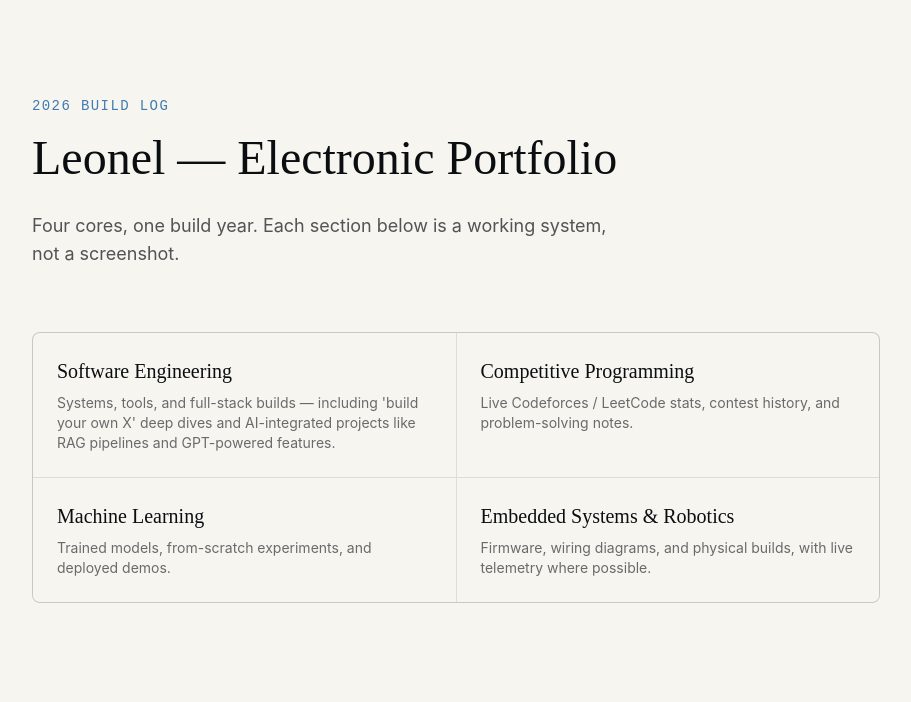
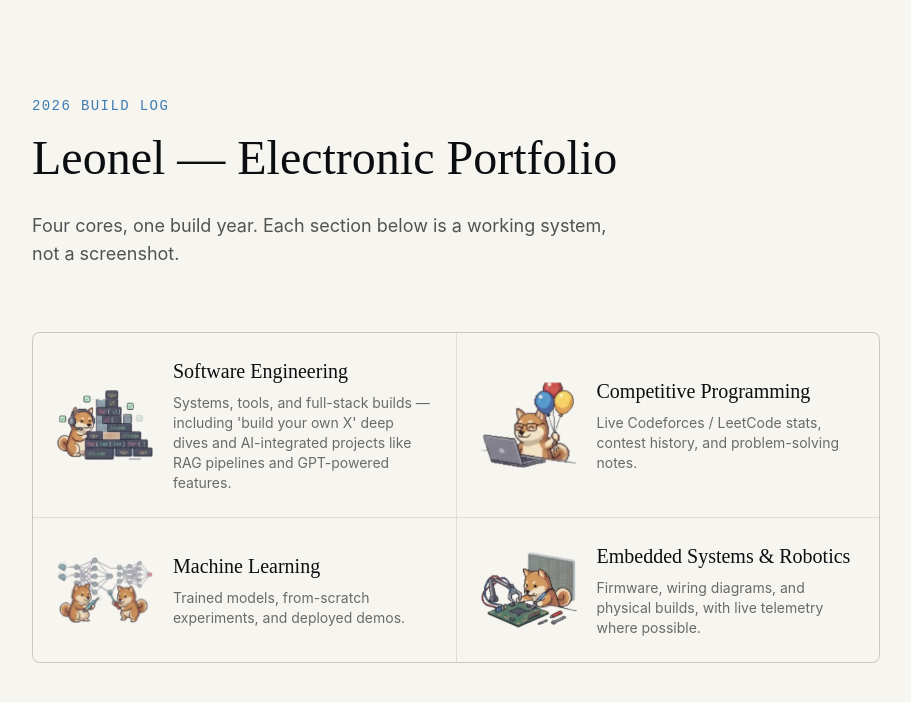
Before and after one commit to herrdelta83/E-Portfolio, a Next.js app in the folder frontend/: page / in a window 1280 px wide. Shown: the top 702 px of the page, without its empty margins (184-1095 px from the left). Built offline with nearby package versions, Linux system fonts and the light colour scheme.

Commit message:
Update: reverted to the original simple grid (no alternating sides, no sparks) — the only addition kept is the mascot image (hub-swe/cp/ml/robotics.webp) next to each card's title/blurb.globals.css: removed the circuit-pulse, via-glow, and spark-flicker keyframes and their utility classes.

```diff
--- a/frontend/src/app/page.tsx
+++ b/frontend/src/app/page.tsx
@@ -5,21 +5,25 @@ const spokes = [
     slug: "swe",
     label: "Software Engineering",
     blurb: "Systems, tools, and full-stack builds — including 'build your own X' deep dives and AI-integrated projects like RAG pipelines and GPT-powered features.",
+    image: "/images/desktop/hub-swe.webp",
   },
   {
     slug: "cp",
     label: "Competitive Programming",
     blurb: "Live Codeforces / LeetCode stats, contest history, and problem-solving notes.",
+    image: "/images/desktop/hub-cp.webp",
   },
   {
     slug: "ml",
     label: "Machine Learning",
     blurb: "Trained models, from-scratch experiments, and deployed demos.",
+    image: "/images/desktop/hub-ml.webp",
   },
   {
     slug: "embedded-robotics",
     label: "Embedded Systems & Robotics",
     blurb: "Firmware, wiring diagrams, and physical builds, with live telemetry where possible.",
+    image: "/images/desktop/hub-robotics.webp",
   },
 ];
 
@@ -42,12 +46,20 @@ export default function Home() {
           <Link
             key={s.slug}
             href={`/spokes/${s.slug}`}
-            className="group bg-paper p-6 transition-colors hover:bg-ink hover:text-paper"
+            className="group flex items-center gap-5 bg-paper p-6 transition-colors hover:bg-ink hover:text-paper"
           >
-            <h2 className="font-display text-xl">{s.label}</h2>
-            <p className="mt-2 text-sm text-ink/60 group-hover:text-paper/70">
-              {s.blurb}
-            </p>
+            {/* eslint-disable-next-line @next/next/no-img-element */}
+            <img
+              src={s.image}
+              alt=""
+              className="h-20 w-20 shrink-0 object-contain sm:h-24 sm:w-24"
+            />
+            <div>
+              <h2 className="font-display text-xl">{s.label}</h2>
+              <p className="mt-2 text-sm text-ink/60 group-hover:text-paper/70">
+                {s.blurb}
+              </p>
+            </div>
           </Link>
         ))}
       </div>
```
